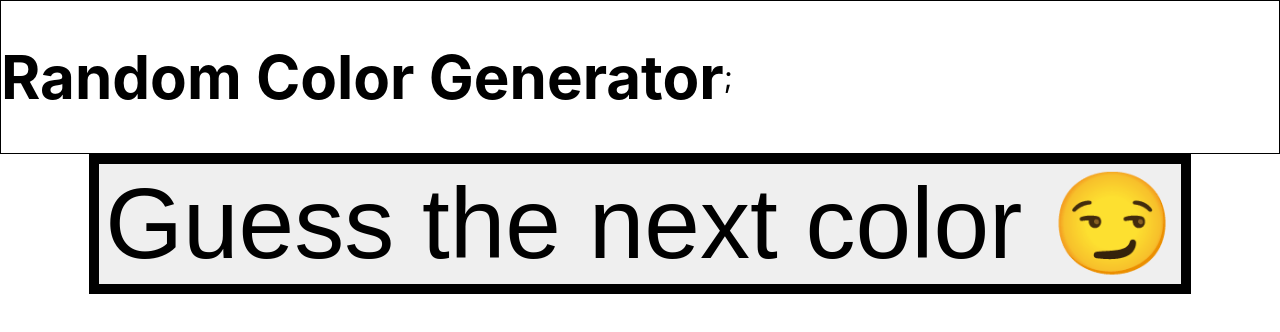
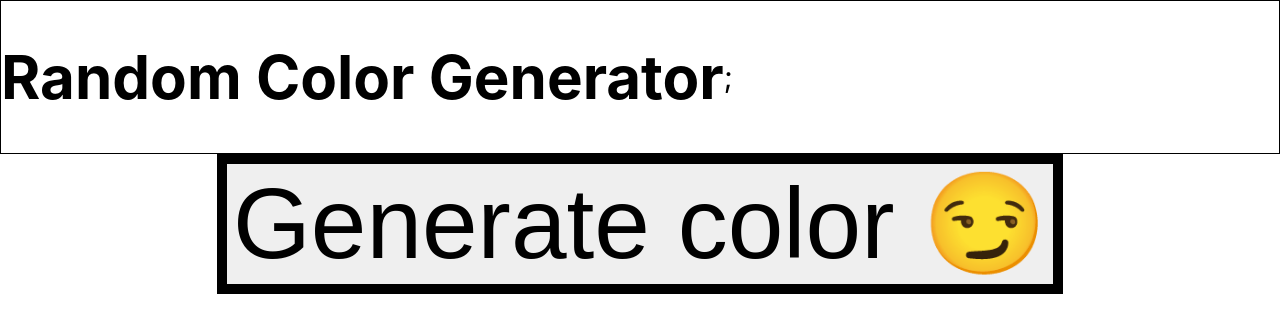
Before and after one commit to joieupleveled/react-random-color-generator, a React (Create React App) app: page / in a window 1280 px wide. Shown: the top 332 px of the page. Built offline with nearby package versions, Linux system fonts and the light colour scheme.

Commit message:
Update project

```diff
--- a/src/App.js
+++ b/src/App.js
@@ -35,7 +35,7 @@ function App() {
           border: '10px solid',
         }}
       >
-        Guess the next color 😏
+        Generate color 😏{color}
       </button>
     </div>
   );
```
